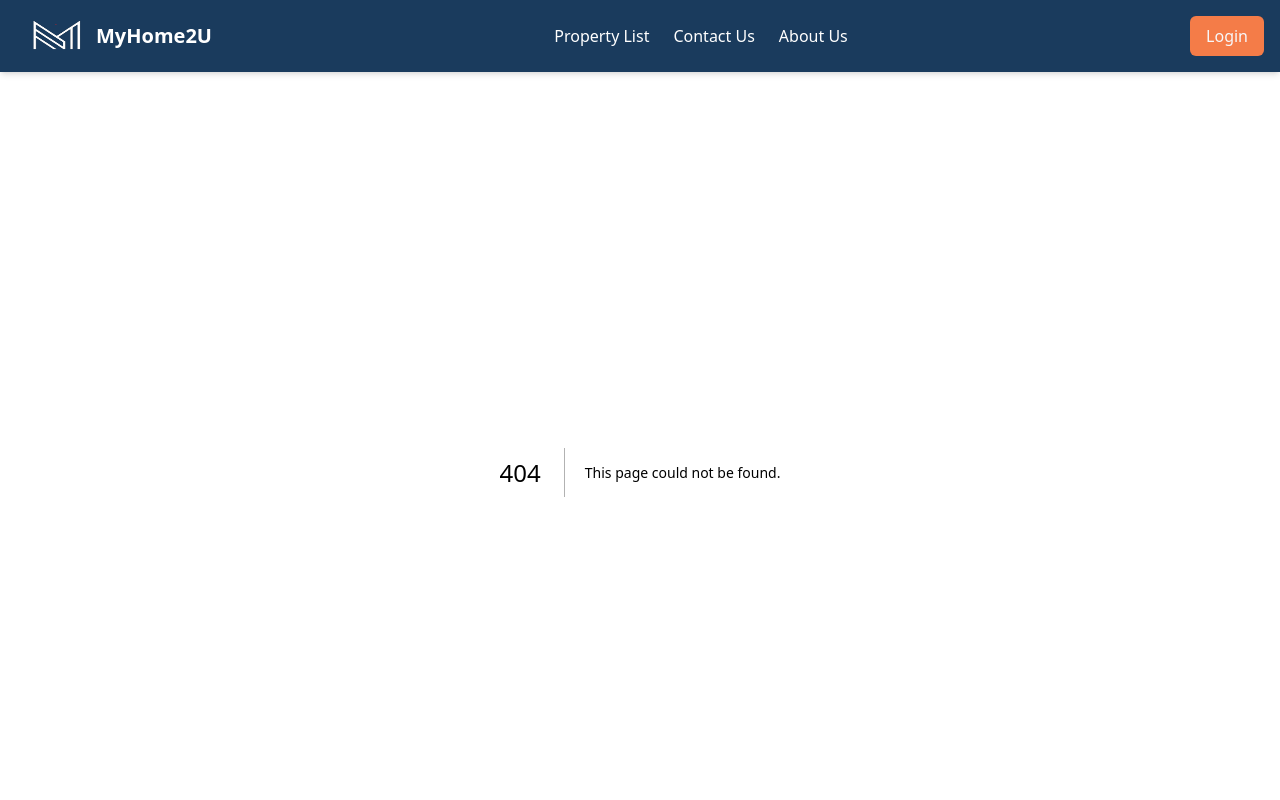
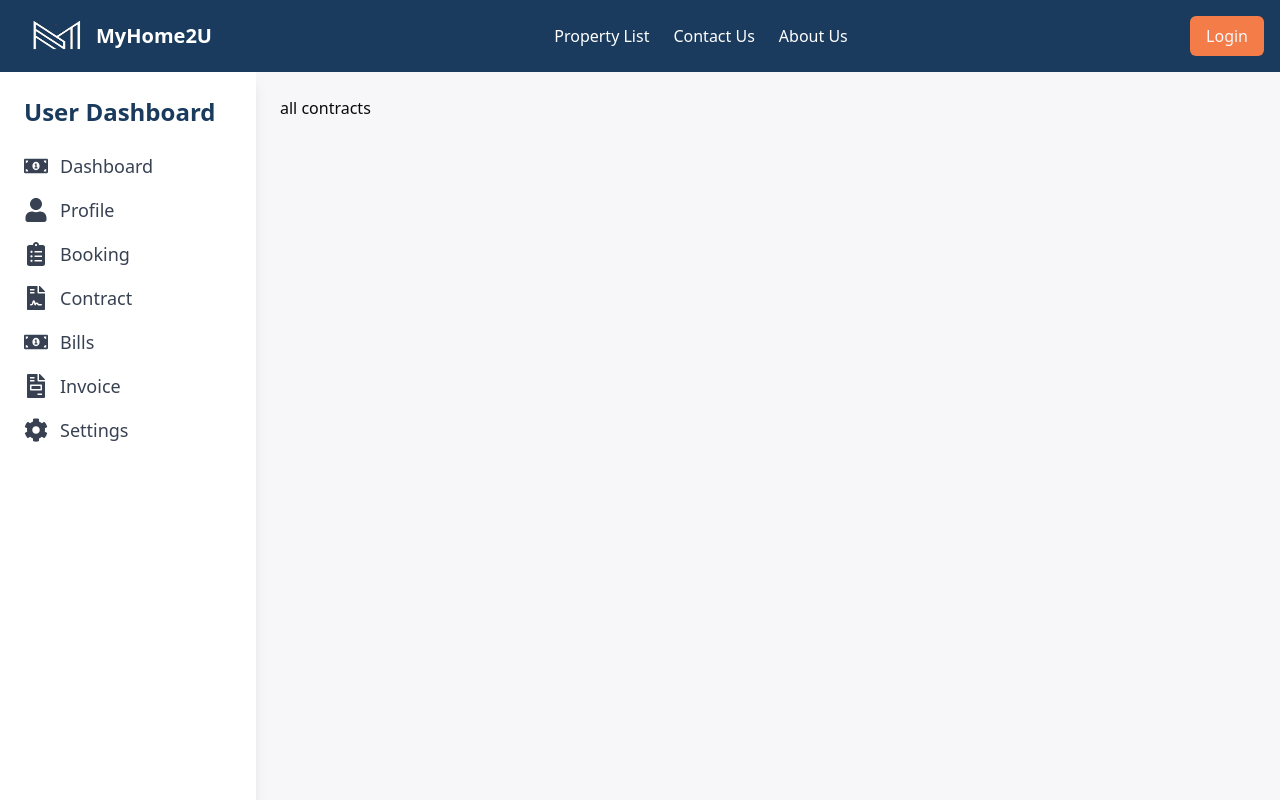
Before and after one commit to Nucmaan/m2u, a Next.js app: page /user/contract in a window 1280 px wide. Before the commit this address had no page. Shown: the top 800 px of the page. Built offline with nearby package versions, Linux system fonts and the light colour scheme.

Commit message:
layout user setup
layout user setup

```diff
--- /dev/null
+++ b/app/user/bills/page.js
@@ -0,0 +1,7 @@
+function page() {
+  return (
+    <div>all bills</div>
+  )
+}
+
+export default page
--- /dev/null
+++ b/app/user/booking/page.js
@@ -0,0 +1,9 @@
+import React from 'react'
+
+function page() {
+  return (
+    <div>All Bookings </div>
+  )
+}
+
+export default page
--- /dev/null
+++ b/app/user/contract/page.js
@@ -0,0 +1,9 @@
+function page() {
+  return (
+    <div>
+      <h1>all contracts </h1>
+    </div>
+  )
+}
+
+export default page
--- /dev/null
+++ b/app/user/invoice/page.js
@@ -0,0 +1,9 @@
+import React from 'react'
+
+function page() {
+  return (
+    <div>all invoices </div>
+  )
+}
+
+export default page
--- /dev/null
+++ b/app/user/layout.js
@@ -0,0 +1,13 @@
+import Sidebar from '@/components/Sidebar';
+function Layout({ children }) {
+  return (
+    <div className="flex min-h-screen bg-[#F7F7F9]">
+      <Sidebar />
+      <div className="flex-1 p-6">
+        {children}
+      </div>
+    </div>
+  );
+}
+
+export default Layout;
--- /dev/null
+++ b/app/user/page.js
@@ -0,0 +1,5 @@
+export default function page() {
+  return (
+    <div>user Dashboard </div>
+  )
+}
--- /dev/null
+++ b/app/user/profile/page.js
@@ -0,0 +1,7 @@
+function page() {
+  return (
+    <div>profile</div>
+  )
+}
+
+export default page
--- /dev/null
+++ b/app/user/setting/page.js
@@ -0,0 +1,7 @@
+function page() {
+  return (
+    <div>change password</div>
+  )
+}
+
+export default page
--- a/components/Navbar.js
+++ b/components/Navbar.js
@@ -13,7 +13,7 @@ const Navbar = () => {
   return (
     <nav
       style={{ backgroundColor: "#1A3B5D" }}
-      className="text-white p-4 shadow-md"
+      className="text-white p-4 shadow-md z-50"
     >
       <div className="container mx-auto flex items-center justify-between">
         <div className="flex items-center ">
--- /dev/null
+++ b/components/Sidebar.js
@@ -0,0 +1,138 @@
+"use client";
+import React, { useState } from "react";
+import Link from "next/link";
+import {
+  FaFileInvoice,
+  FaClipboardList,
+  FaFileContract,
+  FaUser,
+  FaCog,
+  FaMoneyBillAlt,
+} from "react-icons/fa";
+import { AiOutlineMenu, AiOutlineClose } from "react-icons/ai";
+
+const Sidebar = () => {
+  const [isOpen, setIsOpen] = useState(false);
+
+  const handleToggle = () => {
+    setIsOpen(!isOpen);
+  };
+
+  return (
+    <div className="relative min-h-screen bg-[#F7F7F9]">
+      <button
+        className="absolute top-4 left-4 text-[#1A3B5D] md:hidden"
+        onClick={handleToggle}
+      >
+        {isOpen ? <AiOutlineClose size={24} /> : <AiOutlineMenu size={24} />}
+      </button>
+
+      <div
+        className={`${
+          isOpen ? "translate-x-0" : "-translate-x-full"
+        } fixed inset-y-0 left-0 bg-white shadow-lg w-64 transform transition-transform duration-300 ease-in-out md:translate-x-0 md:static`}
+        style={{ height: "100vh", zIndex: 1050 }}  // Adjusted z-index for sidebar
+      >
+        <div className="p-6">
+          <h2 className="text-2xl font-bold text-[#1A3B5D] mb-6">
+            User Dashboard
+          </h2>
+          <ul className="space-y-4">
+            {/* Dashboard */}
+            <li className="flex items-center space-x-3 text-gray-700 hover:text-[#F47C48] cursor-pointer">
+              <FaMoneyBillAlt className="text-xl md:text-2xl" />
+              <Link
+                href="/user"
+                className="font-medium text-base md:text-lg"
+                onClick={handleToggle} // Close sidebar on click
+              >
+                Dashboard
+              </Link>
+            </li>
+
+            {/* Profile */}
+            <li className="flex items-center space-x-3 text-gray-700 hover:text-[#F47C48] cursor-pointer">
+              <FaUser className="text-xl md:text-2xl" />
+              <Link
+                href="/user/profile"
+                className="font-medium text-base md:text-lg"
+                onClick={handleToggle}
+              >
+                Profile
+              </Link>
+            </li>
+
+            {/* Booking */}
+            <li className="flex items-center space-x-3 text-gray-700 hover:text-[#F47C48] cursor-pointer">
+              <FaClipboardList className="text-xl md:text-2xl" />
+              <Link
+                href="/user/booking"
+                className="font-medium text-base md:text-lg"
+                onClick={handleToggle}
+              >
+                Booking
+              </Link>
+            </li>
+
+            {/* Contract */}
+            <li className="flex items-center space-x-3 text-gray-700 hover:text-[#F47C48] cursor-pointer">
+              <FaFileContract className="text-xl md:text-2xl" />
+              <Link
+                href="/user/contract"
+                className="font-medium text-base md:text-lg"
+                onClick={handleToggle}
+              >
+                Contract
+              </Link>
+            </li>
+
+            {/* Bills */}
+            <li className="flex items-center space-x-3 text-gray-700 hover:text-[#F47C48] cursor-pointer">
+              <FaMoneyBillAlt className="text-xl md:text-2xl" />
+              <Link
+                href="/user/bills"
+                className="font-medium text-base md:text-lg"
+                onClick={handleToggle}
+              >
+                Bills
+              </Link>
+            </li>
+
+            {/* Invoice */}
+            <li className="flex items-center space-x-3 text-gray-700 hover:text-[#F47C48] cursor-pointer">
+              <FaFileInvoice className="text-xl md:text-2xl" />
+              <Link
+                href="/user/invoice"
+                className="font-medium text-base md:text-lg"
+                onClick={handleToggle}
+              >
+                Invoice
+              </Link>
+            </li>
+
+            {/* Settings */}
+            <li className="flex items-center space-x-3 text-gray-700 hover:text-[#F47C48] cursor-pointer">
+              <FaCog className="text-xl md:text-2xl" />
+              <Link
+                href="/user/setting"
+                className="font-medium text-base md:text-lg"
+                onClick={handleToggle}
+              >
+                Settings
+              </Link>
+            </li>
+          </ul>
+        </div>
+      </div>
+
+      {isOpen && (
+        <div
+          className="fixed inset-0 z-10 bg-black bg-opacity-25 md:hidden"
+          onClick={handleToggle}
+        ></div>
+      )}
+    </div>
+  );
+};
+
+export default Sidebar;
```
